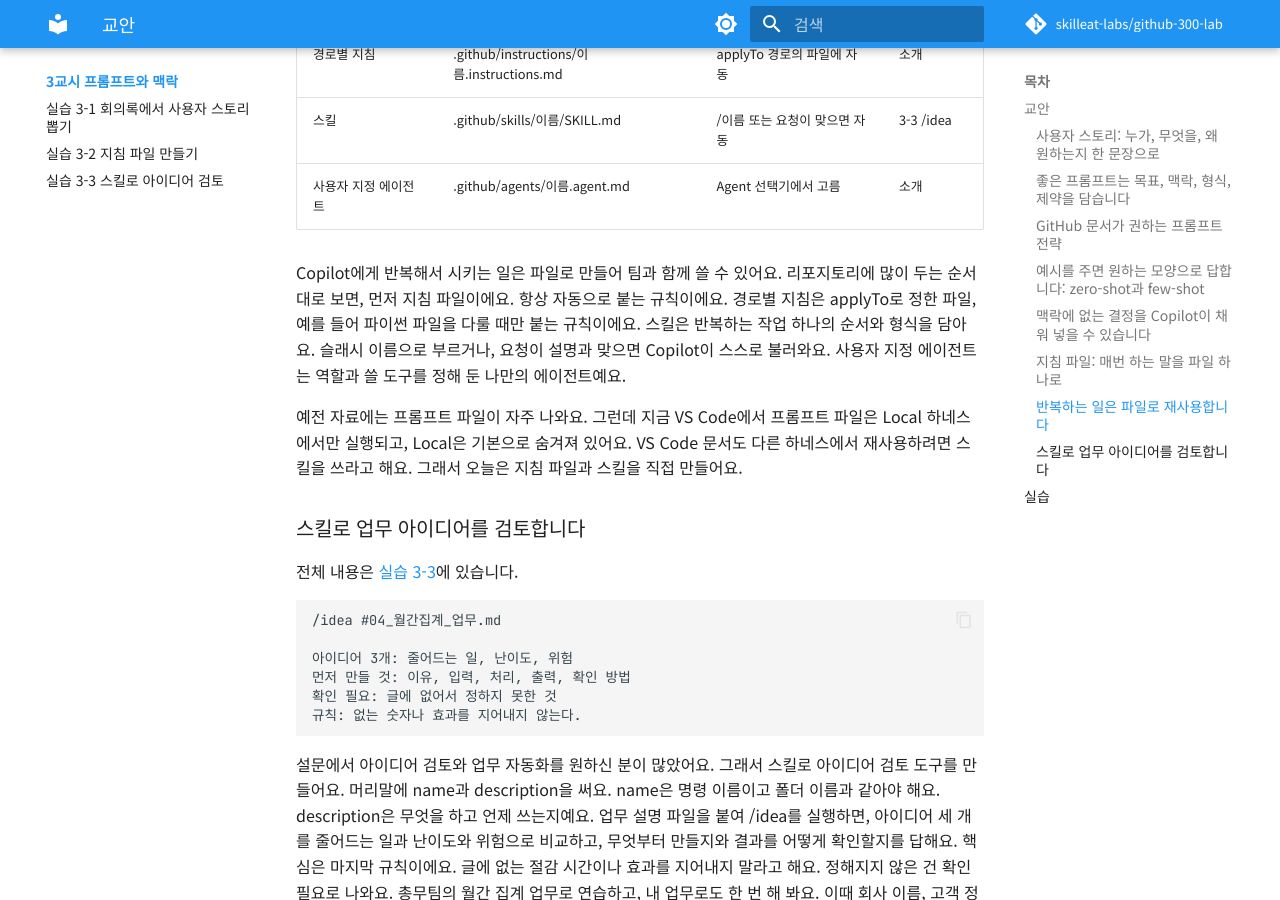
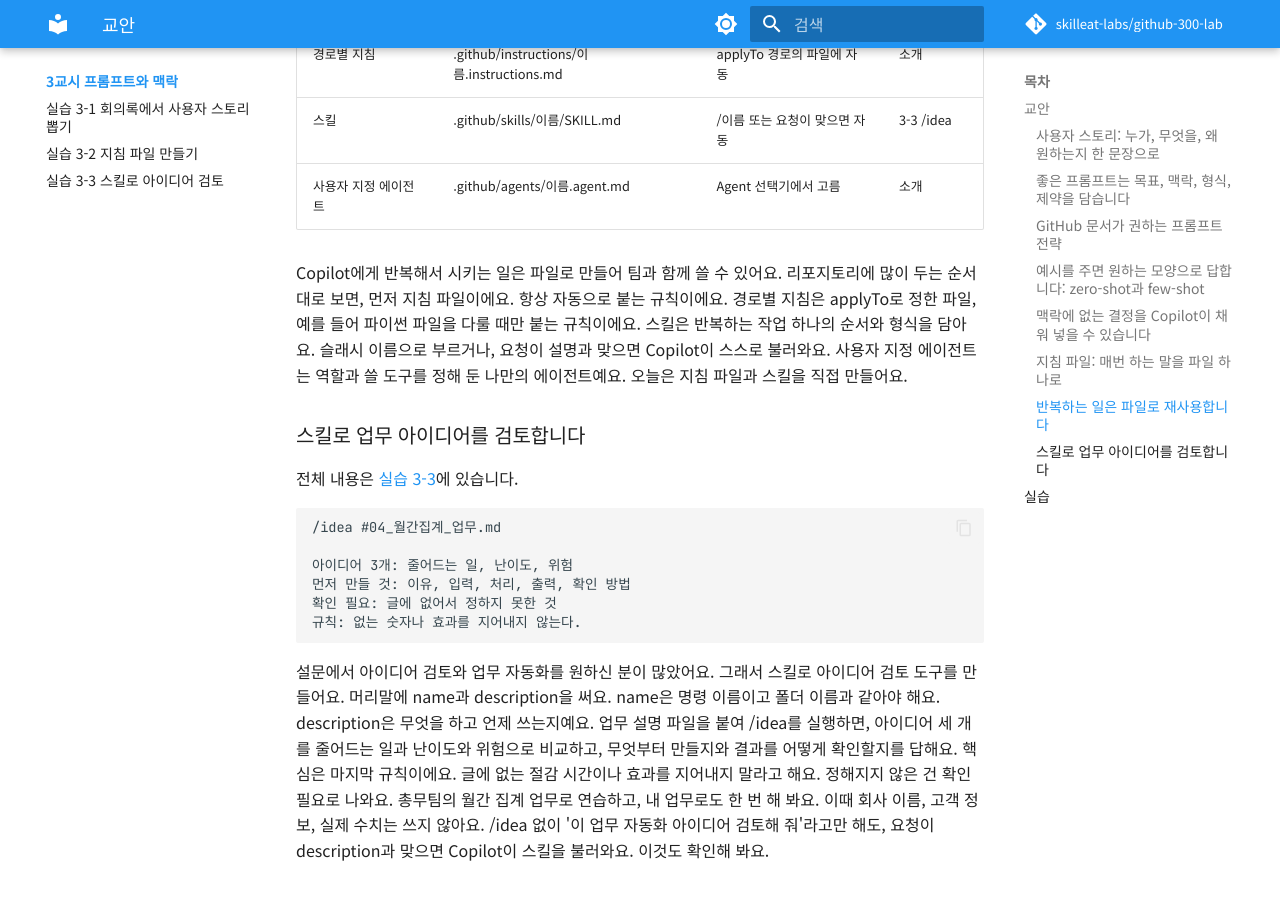
Before and after one commit to skilleat-labs/github-300-lab, an MkDocs documentation site: the page built from docs/class3/index.md, in a window 1280 px wide and 900 px high, scrolled down 3719 px. Built offline with MkDocs 1.6.1 and Material for MkDocs 9.7.7, drawn with Linux system fonts in a browser that asks for light colours; comment, search, counter and statistics services are not loaded.

Commit message:
Local 하네스와 프롬프트 파일 언급 제거
Co-Authored-By: Claude Opus 5.5 <noreply@anthropic.com>

```diff
--- a/docs/class3/index.md
+++ b/docs/class3/index.md
@@ -139,9 +139,7 @@ GitHub 문서 'Prompt engineering for GitHub Copilot Chat'에 나오는 전략
 | 스킬 | .github/skills/이름/SKILL.md | /이름 또는 요청이 맞으면 자동 | 3-3 /idea |
 | 사용자 지정 에이전트 | .github/agents/이름.agent.md | Agent 선택기에서 고름 | 소개 |
 
-Copilot에게 반복해서 시키는 일은 파일로 만들어 팀과 함께 쓸 수 있어요. 리포지토리에 많이 두는 순서대로 보면, 먼저 지침 파일이에요. 항상 자동으로 붙는 규칙이에요. 경로별 지침은 applyTo로 정한 파일, 예를 들어 파이썬 파일을 다룰 때만 붙는 규칙이에요. 스킬은 반복하는 작업 하나의 순서와 형식을 담아요. 슬래시 이름으로 부르거나, 요청이 설명과 맞으면 Copilot이 스스로 불러와요. 사용자 지정 에이전트는 역할과 쓸 도구를 정해 둔 나만의 에이전트예요.
-
-예전 자료에는 프롬프트 파일이 자주 나와요. 그런데 지금 VS Code에서 프롬프트 파일은 Local 하네스에서만 실행되고, Local은 기본으로 숨겨져 있어요. VS Code 문서도 다른 하네스에서 재사용하려면 스킬을 쓰라고 해요. 그래서 오늘은 지침 파일과 스킬을 직접 만들어요.
+Copilot에게 반복해서 시키는 일은 파일로 만들어 팀과 함께 쓸 수 있어요. 리포지토리에 많이 두는 순서대로 보면, 먼저 지침 파일이에요. 항상 자동으로 붙는 규칙이에요. 경로별 지침은 applyTo로 정한 파일, 예를 들어 파이썬 파일을 다룰 때만 붙는 규칙이에요. 스킬은 반복하는 작업 하나의 순서와 형식을 담아요. 슬래시 이름으로 부르거나, 요청이 설명과 맞으면 Copilot이 스스로 불러와요. 사용자 지정 에이전트는 역할과 쓸 도구를 정해 둔 나만의 에이전트예요. 오늘은 지침 파일과 스킬을 직접 만들어요.
 
 ### 스킬로 업무 아이디어를 검토합니다
 
```
Also changed, not shown: docs/appendix/glossary.md (+1 -2 lines), docs/class1/index.md (+1 -1 lines), docs/class3/lab-3.md (+0 -3 lines).
